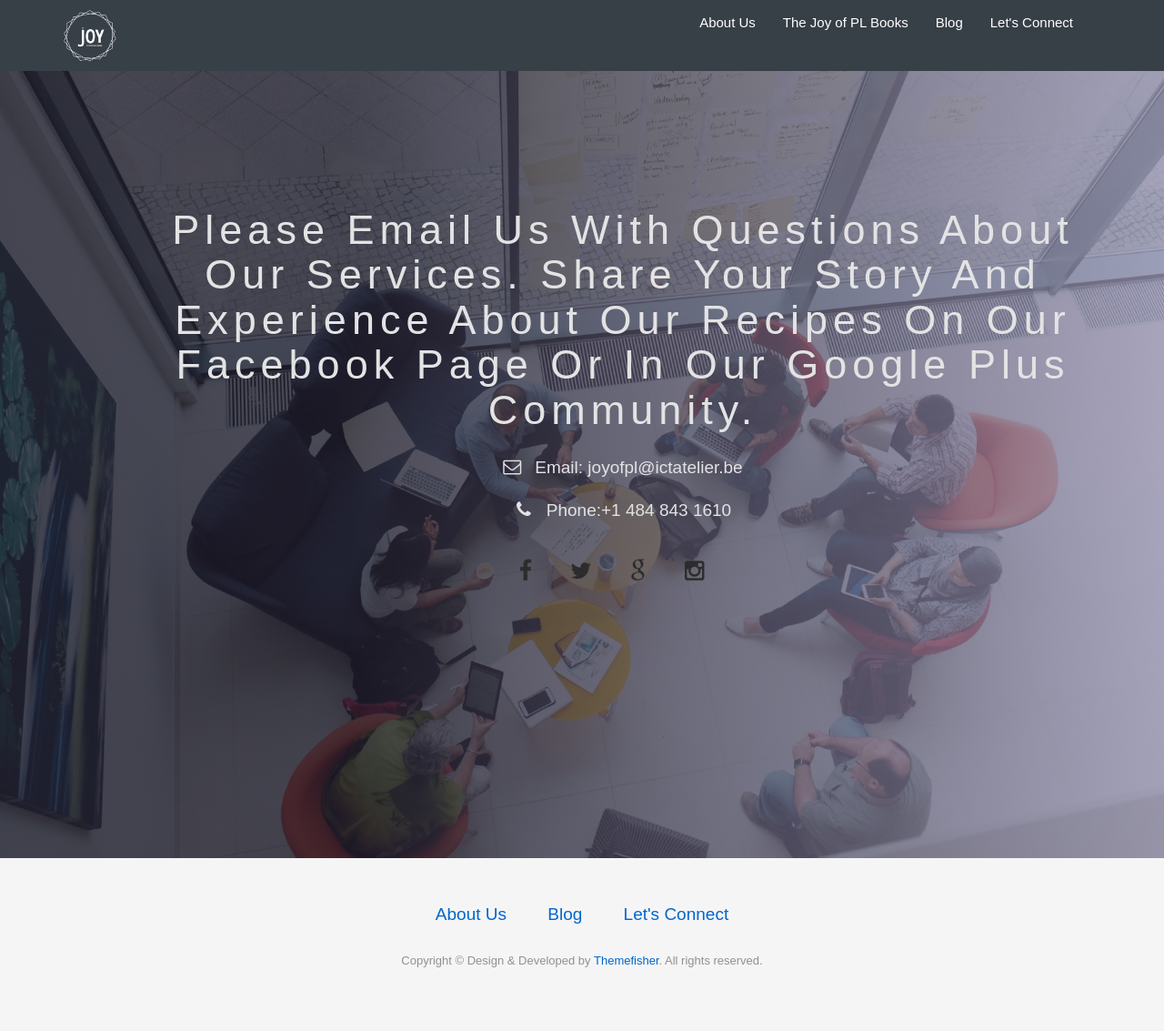
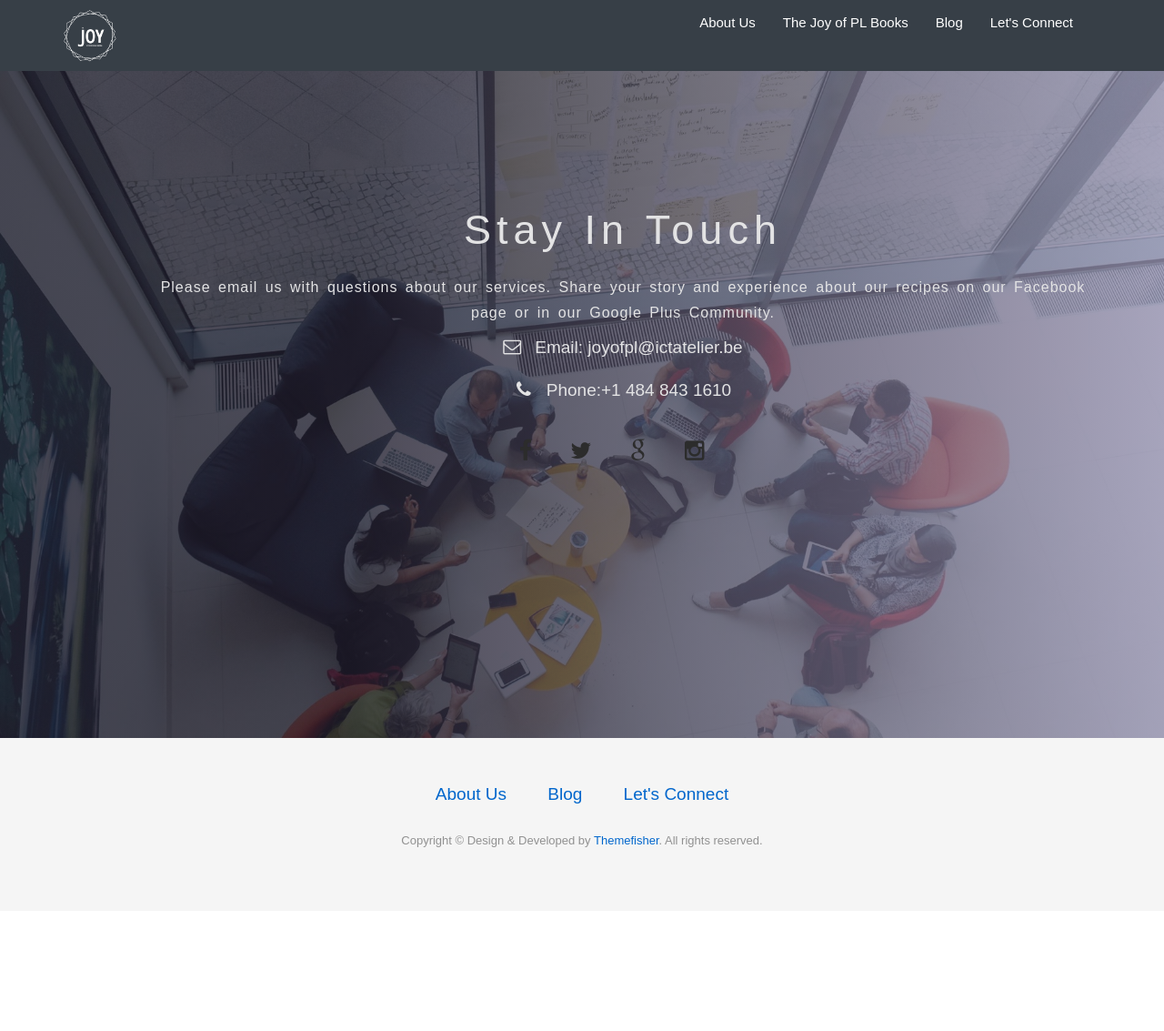
Before and after one commit to meesterkurt/joyofprofessionallearning, a Jekyll site: the page built from contact.html, in a window 1280 px wide. Shown: the whole page at 91% size. Built offline with Jekyll 4.4.1, drawn with Linux system fonts in a browser that asks for light colours; nearby versions of some CDN libraries; after the commit the page ends 1001 px from its top, so only the background shows below that.

Commit message:
Update contact.html

```diff
--- a/contact.html
+++ b/contact.html
@@ -10,7 +10,8 @@
     <div class="row">
       <div class="col-md-12">
         <div class="block">
-          <h1>Please email us with questions about our services. Share your story and experience about our recipes on our Facebook page or in our Google Plus Community. </h1>
+          <h1>Stay in Touch</h1>
+          <p>Please email us with questions about our services. Share your story and experience about our recipes on our Facebook page or in our Google Plus Community. </p>
           <ul class="address-block">
             <li><i class="fa fa-envelope-o"></i>Email: joyofpl@ictatelier.be</li>
             <li><i class="fa fa-phone"></i>Phone:+1 484 843 1610</li>
```
